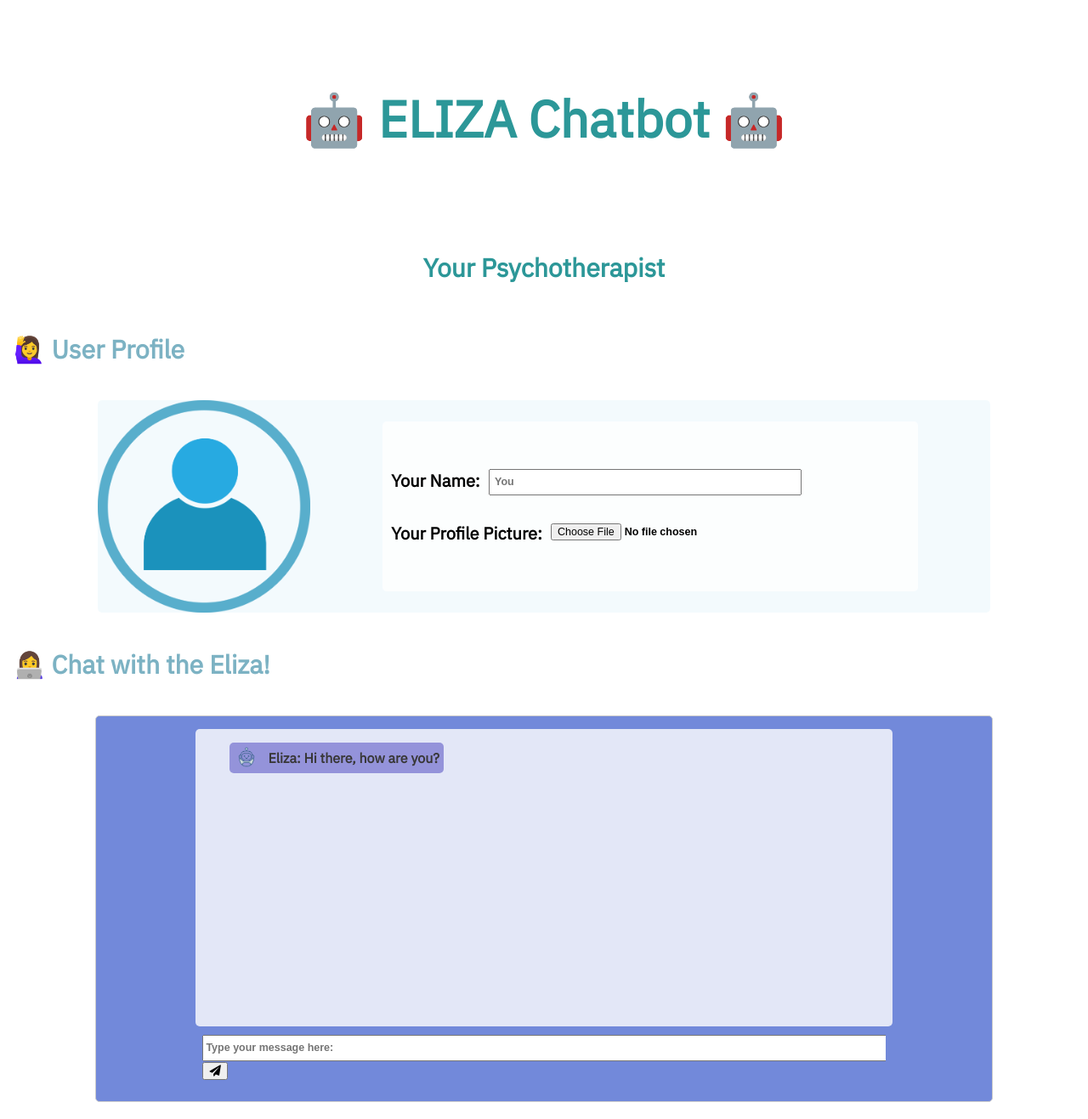
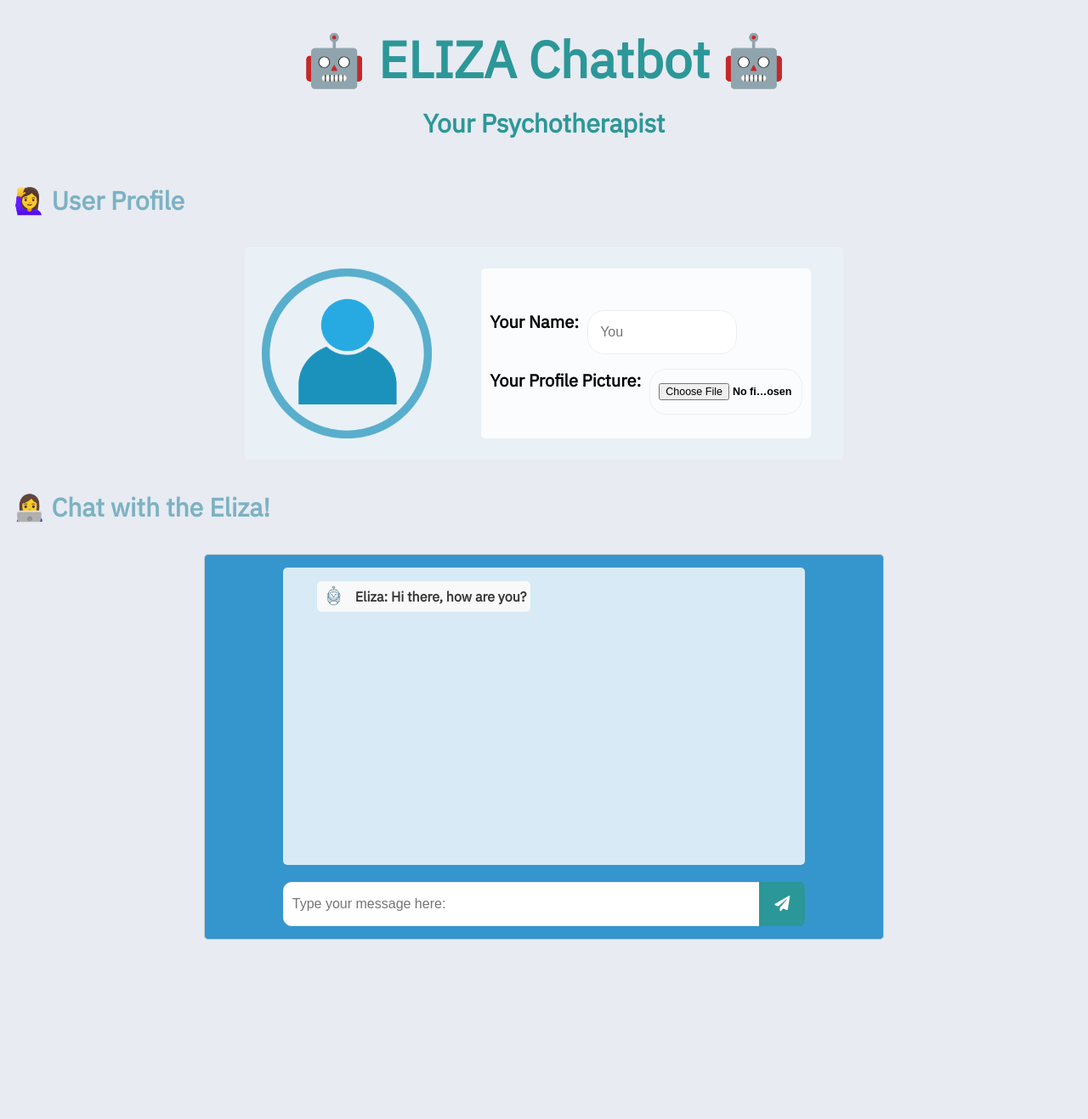
Before and after one commit to NuttyLee22/Eliza-Chatbot-Customized, a Flask app: page / in a window 1280 px wide. Shown: the whole page at 85% size. After the commit the page ends 1106 px from the top, so only its background shows below. Run offline with Flask 3, Linux system fonts and the light colour scheme.

Commit message:
feat: more css add

```diff
--- a/static/base.css
+++ b/static/base.css
@@ -1,14 +1,3 @@
-
-
-#chat {
-    overflow-y: auto;
-    background-color: rgb(255, 255, 255, 0.8);
-    width: 80%;
-    height: 350px;
-    border-radius: 5px;
-    margin: auto;
-    color: #383737;
-}
 
 ul {
     width: 80%;
@@ -22,15 +11,16 @@ ul {
   li{
     list-style: none;
     margin-top: 10px;
-    background-color: #9493DA;
+    background-color: #f9f9f9;
     width: -moz-fit-content;
     width: fit-content;
     border-radius: 5px;
     background-repeat: no-repeat;
-    background-position: left center;
-    background-size: 40px;
+    background-position: 2px center;
+    background-size: 35px 30px;
     padding: 8px 5px 8px 45px;
   }
+
 
   form {
     width: 80%;
@@ -39,12 +29,58 @@ ul {
     border-width: 0px;
   }
 
+  #userinput {
+    width: 100%;
+    text-align: center;
+    margin-top : 20px;
+  }
+
+  .input-container {
+    display: flex;
+    align-items: center;
+    position: relative;
+  }
+
+  .input-container input[type="text"] {
+    flex: 1;
+    border: 1px solid rgb(238, 238, 238);
+    border-radius: 10px;
+    font-size: 16px;
+    padding: 16px 10px; /* Adjust padding as needed */
+    box-sizing: border-box;
+  }
+
+  .send-button {
+    background-color: #2c9798;
+    color: white;
+    border: none;
+    border-radius: 0 10px 10px 0;
+    padding: 18px;
+    cursor: pointer;
+    font-size: 18px;
+    position: absolute;
+    top: 50%;
+    transform: translateY(-50%);
+    right: 0;
+  }
+
   input {
+    border: 1px solid rgb(238, 238, 238);
+    border-radius: 20px;
+    box-sizing: border-box;
+    font-size: 16px;
+    opacity: 1;
+    outline: none;
+    padding: 16px 10px;
     width: 100%;
-    height: 25px;
+  }
+
+  .inputUser {
+    width: 95%;
     font-size: 12.5px;
     font-weight: 600;
   }
+
 
   span {
     display: block;
@@ -58,9 +94,6 @@ ul {
     font-size: 20px;
   }
 
-  #userinput {
-    margin: 10px;
-  }
 
   @keyframes slideInFromUp {
     0% {
@@ -73,30 +106,42 @@ ul {
 
   body {
       font-family: 'IBM Plex Sans', sans-serif;
-      background-color: ;
-      color: white;
-    margin: 0;
-    padding: 0;
-    box-sizing: border-box;
+      background-color: #e8ebf2;
+      margin: 30px 0 0 0;
+      padding: 0;
+      box-sizing: border-box;
   }
 
   #Elizacontainer {
-    background-color: #7289da;
+    background-color: #3596CE;
     padding: 15px;
     margin: auto;
     margin-top: 20px;
     margin-bottom: 20px;
-    width: 80%;
+    width: 60%;
     border-radius: 5px;
     color: black;
     font-weight: 600;
     border: 1px solid #ccc;
+
   }
+
+  #chat {
+    overflow-y: auto;
+    background-color: rgb(255, 255, 255, 0.8);
+    width: 80%;
+    height: 350px;
+    border-radius: 5px;
+    margin: auto;
+    color: #383737;
+}
+
 
   .headerText {
     text-align: center;
     flex-direction: column;
     align-items: center;
+    margin-bottom: 20px;
   }
 
 
@@ -106,6 +151,7 @@ ul {
     font-weight: 900;
     color: #2c9798;
     padding: 0;
+    margin: 0; /* Add this to remove default margin */
   }
 
   h2 {
@@ -114,12 +160,15 @@ ul {
     font-weight: 900;
     color: #2c9798;
     padding: 16px;
+    margin: 0; /* Add this to remove default margin */
   }
 
 
 
   .emoji{
     display:inline-block;
+    margin: 0;
+    padding: 0;
   }
 
 
@@ -158,7 +207,7 @@ ul {
   }
 
   #playerpf, #Elizapf {
-    width: 82%;
+    width: 55%;
     height: 250px;
     background-color:#EBF6FC94;
     border-radius: 5px;
@@ -176,12 +225,13 @@ ul {
     width: auto;
     height: auto;
     object-fit: contain;
-    max-height: 250px;
-    float: left;
+    max-height: 200px;
+    padding: 20px;
+
   }
 
   .playerInfo, .Elizainfo {
-    width: 60%;
+    width: 55%;
     float: left;
     background-color:rgb(255, 255, 255, 0.8);
     height: 80%;
@@ -191,6 +241,12 @@ ul {
     display: flex;
     flex-direction: column;
     justify-content: space-around;
+  }
+
+
+  .playerNameInput {
+    display: flex;
+    align-items: center;
   }
 
   .playerNameInput, .ElizaNameInput {
@@ -209,8 +265,10 @@ ul {
 
   .playerNameFile, .ElizaNameFile {
     margin-left: 10px;
-    margin-bottom: 40px;
+    margin-bottom: 20px;
   }
+
+
 
   #playerform, #Elizaform {
     margin: 0;
```
